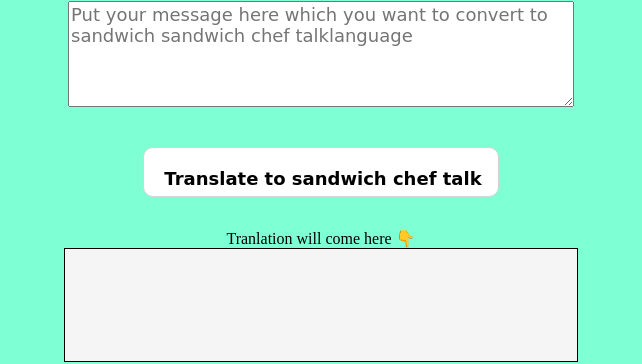
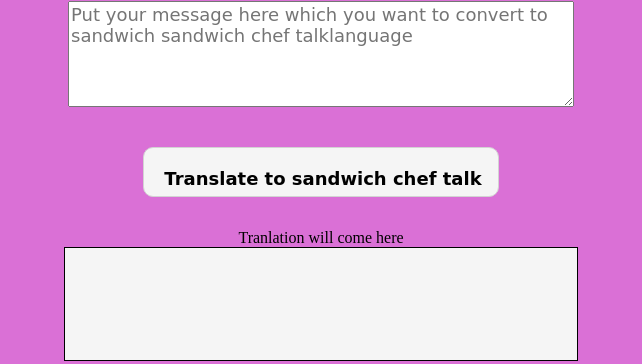
Before and after one commit to skshabeera/mark7, a plain HTML site: page index.html in a window 1280 px wide. Shown: the part 111-475 px from the top of the page, without its empty margins (319-961 px from the left). Drawn offline with Linux system fonts and the light colour scheme; a web font is replaced by a local one.

Commit message:
file name changed

```diff
--- a/sandwichtalk.html
+++ b/index.html
@@ -13,7 +13,7 @@
     <main>
         <textarea id="translate-input"  placeholder="Put your message here which you want to convert to sandwich sandwich chef talklanguage"></textarea>
         <button id="btn-translate" >Translate to sandwich chef talk</button>
-        <div>Tranlation will come here 👇</div>
+        <div>Tranlation will come here </div>
         <div id="translate-output"></div>
     <h1>about</h1>
     <p>Convert from English to sandwich speak.<br> This language is spoken by the minions in Despicable Me. The language is actually lots of languages.<br> Yi kai yai yai bananna! Minion is a registered trademark of Universal Studios.</p>
--- a/styles.css
+++ b/styles.css
@@ -4,12 +4,13 @@
 
 body{
     font-family: 'Prociono', serif;
-    background-color: aquamarine;
+    background-color:orchid;
     text-align: center;
     margin: auto;
     max-width: 600px;
     padding: 2rem;
-    text-align: center
+    text-align: center;
+
 
 }
 
@@ -21,11 +22,12 @@ textarea {
     margin-bottom: 1rem;
     font-family: 'Indie Flower', cursive;
     font-size: large;
+
 }
 
 #btn-translate {
-    background-color: var(--primary);
-    color: var(--textColor);
+    background-color:var(--text-color);
+    color:var(--text-color);
     padding: 1rem;
     min-width: 140px;
     border: 1rem;
@@ -38,15 +40,16 @@ textarea {
 
 
     border: 1px solid lightgrey;
-    background-color: white;
+    background-color:whitesmoke;
     margin-top: 20px;
     height: 50px;
     border-radius: 10px 10px 10px 10px;
     padding-top: 20px;
     padding-left: 20px;
+
 }
 #btn-translate:hover{
-    background-color: blueviolet;
+    background-color:orangered;
 }
 
 
@@ -59,4 +62,5 @@ textarea {
     margin: auto;
     background-color:whitesmoke; ;
     text-align:center ;
+
 }
```
